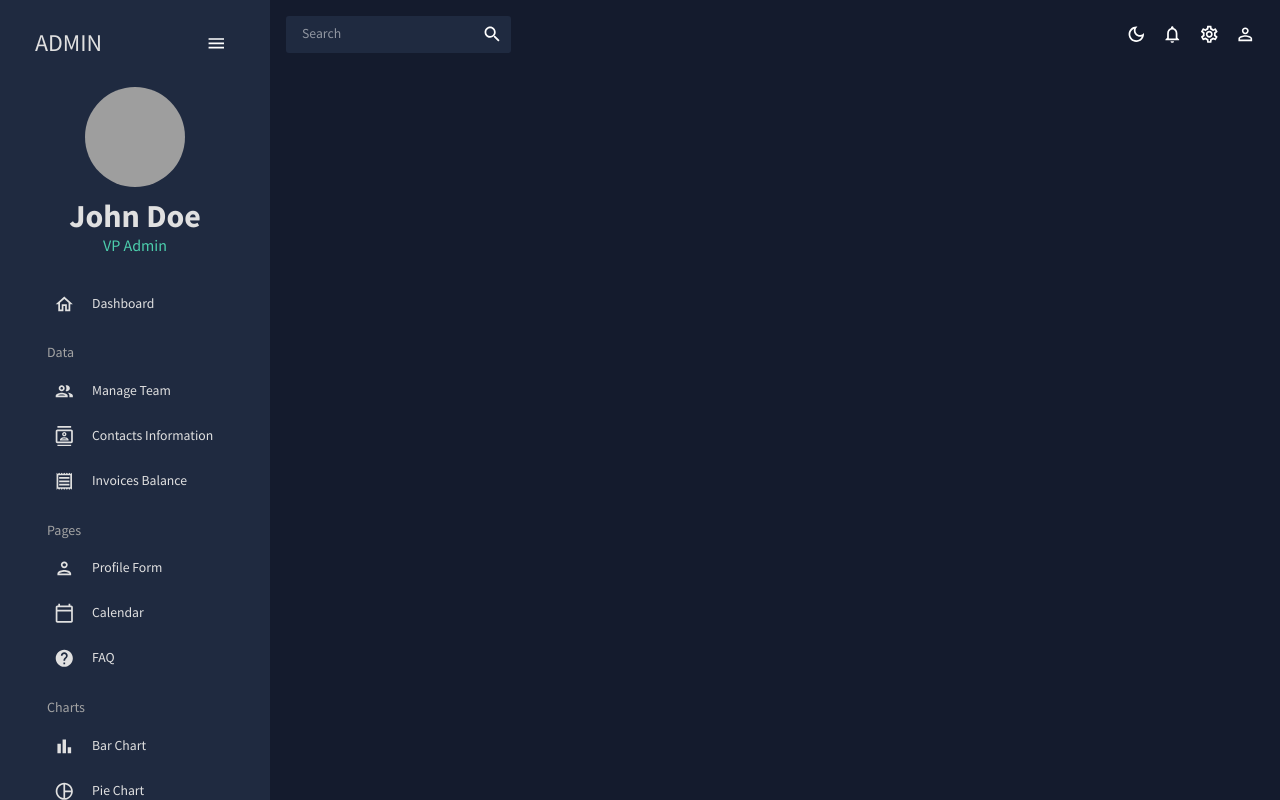
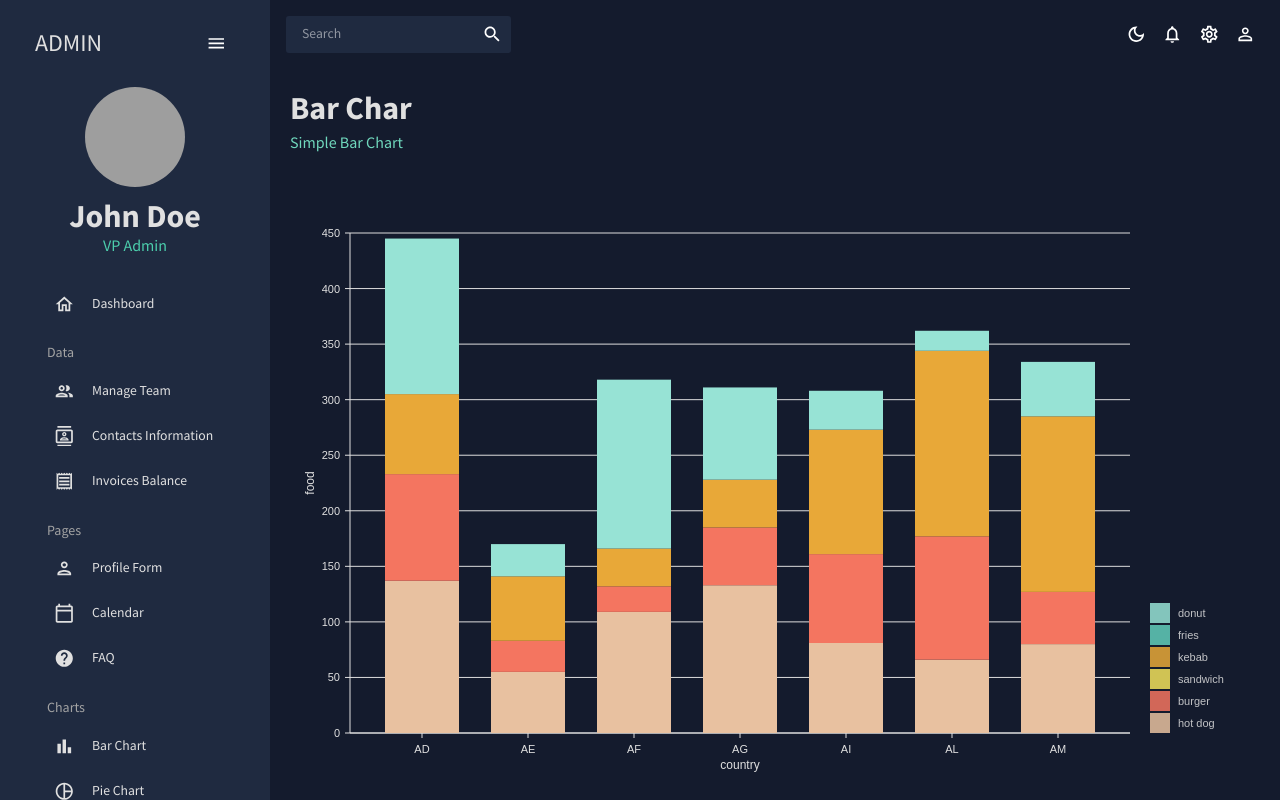
Before and after one commit to umaid-git/Admin-Dashboard, a React (Create React App) app: page /bar in a window 1280 px wide. Built offline with nearby package versions, Linux system fonts and the light colour scheme; grey boxes are pictures that could not be loaded; a web font is replaced by a local one.

Commit message:
added line, pie, bar charts

```diff
--- a/src/App.js
+++ b/src/App.js
@@ -8,9 +8,9 @@
 import Contacts from "./scenes/contacts";
 import Form from "./scenes/form";
 import Calendar from "./scenes/calendar";
-// import Bar  from "./scenes/bar"
-// import Line  from "./scenes/line"
-// import Pie  from "./scenes/pie"
+import Bar from "./scenes/bar";
+import Line from "./scenes/line";
+import Pie from "./scenes/pie";
 import FAQ from "./scenes/faq";
 // import Geography  from "./scenes/geography"
 import { Routes, Route } from "react-router-dom";
@@ -34,9 +34,9 @@
               <Route path="/form" element={<Form />} />
               <Route path="/calendar" element={<Calendar />} />
               <Route path="/faq" element={<FAQ />} />
-              {/* <Route path="/bar" element={<Bar />} /> */}
-              {/* <Route path="/pie" element={<Pie />} /> */}
-              {/* <Route path="/line" element={<Line />} /> */}
+              <Route path="/bar" element={<Bar />} />
+              <Route path="/pie" element={<Pie />} />
+              <Route path="/line" element={<Line />} />
               {/* <Route path="/geography" element={<Geography />} /> */}
             </Routes>
           </main>
--- /dev/null
+++ b/src/components/BarChart.jsx
@@ -0,0 +1,143 @@
+import { useTheme } from "@mui/material";
+import { ResponsiveBar } from "@nivo/bar";
+import { tokens } from "../theme";
+import { mockBarData as data } from "../data/mockData";
+
+const BarChart = ({ isDashBoard = false }) => {
+  const theme = useTheme();
+  const colors = tokens(theme.palette.mode);
+  return (
+    <ResponsiveBar
+      data={data}
+      theme={{
+        axis: {
+          domain: {
+            line: {
+              stroke: colors.grey[100],
+            },
+          },
+          legend: {
+            text: {
+              fill: colors.grey[100],
+            },
+          },
+          ticks: {
+            line: {
+              stroke: colors.grey[100],
+              strokeWidth: 1,
+            },
+            text: {
+              fill: colors.grey[100],
+            },
+          },
+        },
+        legends: {
+          text: {
+            fill: colors.grey[100],
+          },
+        },
+      }}
+      keys={["hot dog", "burger", "sandwich", "kebab", "fries", "donut"]}
+      indexBy="country"
+      margin={{ top: 50, right: 130, bottom: 50, left: 60 }}
+      padding={0.3}
+      valueScale={{ type: "linear" }}
+      indexScale={{ type: "band", round: true }}
+      colors={{ scheme: "nivo" }}
+      defs={[
+        {
+          id: "dots",
+          type: "patternDots",
+          background: "inherit",
+          color: "#38bcb2",
+          size: 4,
+          padding: 1,
+          stagger: true,
+        },
+        {
+          id: "lines",
+          type: "patternLines",
+          background: "inherit",
+          color: "#eed312",
+          rotation: -45,
+          lineWidth: 6,
+          spacing: 10,
+        },
+      ]}
+      fill={[
+        {
+          match: {
+            id: "fries",
+          },
+          id: "dots",
+        },
+        {
+          match: {
+            id: "sandwich",
+          },
+          id: "lines",
+        },
+      ]}
+      borderColor={{
+        from: "color",
+        modifiers: [["darker", 1.6]],
+      }}
+      axisTop={null}
+      axisRight={null}
+      axisBottom={{
+        tickSize: 5,
+        tickPadding: 5,
+        tickRotation: 0,
+        legend: isDashBoard ? undefined : "country",
+        legendPosition: "middle",
+        legendOffset: 32,
+      }}
+      axisLeft={{
+        tickSize: 5,
+        tickPadding: 5,
+        tickRotation: 0,
+        legend: isDashBoard ? undefined : "food",
+        legendPosition: "middle",
+        legendOffset: -40,
+      }}
+      enableLabel={false}
+      labelSkipWidth={12}
+      labelSkipHeight={12}
+      labelTextColor={{
+        from: "color",
+        modifiers: [["darker", 1.6]],
+      }}
+      legends={[
+        {
+          dataFrom: "keys",
+          anchor: "bottom-right",
+          direction: "column",
+          justify: false,
+          translateX: 120,
+          translateY: 0,
+          itemsSpacing: 2,
+          itemWidth: 100,
+          itemHeight: 20,
+          itemDirection: "left-to-right",
+          itemOpacity: 0.85,
+          symbolSize: 20,
+          effects: [
+            {
+              on: "hover",
+              style: {
+                itemOpacity: 1,
+              },
+            },
+          ],
+        },
+      ]}
+      role="application"
+      ariaLabel="Nivo bar chart demo"
+      barAriaLabel={(e) =>
+        e.id + ": " + e.formattedValue + " in country: " + e.indexValue
+      }
+    />
+  );
+};
+
+export default BarChart;
--- /dev/null
+++ b/src/components/LineChart.jsx
@@ -0,0 +1,114 @@
+import { ResponsiveLine } from "@nivo/line";
+import { mockLineData as data } from "../data/mockData";
+import { useTheme } from "@mui/material";
+import { tokens } from "../theme";
+
+const LineChart = ({ isDashboard = false }) => {
+  const theme = useTheme();
+  const colors = tokens(theme.palette.mode);
+  return (
+    <ResponsiveLine
+      data={data}
+      theme={{
+        axis: {
+          domain: {
+            line: {
+              stroke: colors.grey[100],
+            },
+          },
+          legend: {
+            text: {
+              fill: colors.grey[100],
+            },
+          },
+          ticks: {
+            line: {
+              stroke: colors.grey[100],
+              strokeWidth: 1,
+            },
+            text: {
+              fill: colors.grey[100],
+            },
+          },
+        },
+        legends: {
+          text: {
+            fill: colors.grey[100],
+          },
+        },
+        tooltip: {
+          container: {
+            color: colors.primary[500],
+          },
+        },
+      }}
+      colors={isDashboard ? { datum: "color" } : { scheme: "nivo" }}
+      margin={{ top: 50, right: 110, bottom: 50, left: 60 }}
+      xScale={{ type: "point" }}
+      yScale={{
+        type: "linear",
+        min: "auto",
+        max: "auto",
+        stacked: true,
+        reverse: false,
+      }}
+      yFormat=" >-.2f"
+      curve="catmullRom"
+      axisTop={null}
+      axisRight={null}
+      axisBottom={{
+        tickSize: 5,
+        tickPadding: 5,
+        tickRotation: 0,
+        legend: isDashboard ? undefined : "transportation",
+        legendOffset: 36,
+        legendPosition: "middle",
+      }}
+      axisLeft={{
+        tickSize: 5,
+        tickValues: 5,
+        tickPadding: 5,
+        tickRotation: 0,
+        legend: isDashboard ? undefined : "count",
+        legendOffset: -40,
+        legendPosition: "middle",
+      }}
+      enableGridX={false}
+      enableGridY={false}
+      pointSize={10}
+      pointColor={{ theme: "background" }}
+      pointBorderWidth={2}
+      pointBorderColor={{ from: "serieColor" }}
+      pointLabelYOffset={-12}
+      useMesh={true}
+      legends={[
+        {
+          anchor: "bottom-right",
+          direction: "column",
+          justify: false,
+          translateX: 100,
+          translateY: 0,
+          itemsSpacing: 0,
+          itemDirection: "left-to-right",
+          itemWidth: 80,
+          itemHeight: 20,
+          itemOpacity: 0.75,
+          symbolSize: 12,
+          symbolShape: "circle",
+          symbolBorderColor: "rgba(0, 0, 0, .5)",
+          effects: [
+            {
+              on: "hover",
+              style: {
+                itemBackground: "rgba(0, 0, 0, .03)",
+                itemOpacity: 1,
+              },
+            },
+          ],
+        },
+      ]}
+    />
+  );
+};
+
+export default LineChart;
--- /dev/null
+++ b/src/components/PieChart.jsx
@@ -0,0 +1,109 @@
+import { ResponsivePie } from "@nivo/pie";
+import { useTheme } from "@mui/material";
+import { tokens } from "../theme";
+import { mockPieData as data } from "../data/mockData";
+
+const PieChart = () => {
+  const theme = useTheme();
+  const colors = tokens(theme.palette.mode);
+  return (
+    <ResponsivePie
+      data={data}
+      theme={{
+        axis: {
+          domain: {
+            line: {
+              stroke: colors.grey[100],
+            },
+          },
+          legend: {
+            text: {
+              fill: colors.grey[100],
+            },
+          },
+          ticks: {
+            line: {
+              stroke: colors.grey[100],
+              strokeWidth: 1,
+            },
+            text: {
+              fill: colors.grey[100],
+            },
+          },
+        },
+        legends: {
+          text: {
+            fill: colors.grey[100],
+          },
+        },
+      }}
+      margin={{ top: 40, right: 80, bottom: 80, left: 80 }}
+      innerRadius={0.5}
+      padAngle={0.7}
+      cornerRadius={3}
+      activeOuterRadiusOffset={8}
+      borderWidth={1}
+      borderColor={{
+        from: "color",
+        modifiers: [["darker", 0.2]],
+      }}
+      arcLinkLabelsSkipAngle={10}
+      arcLinkLabelsTextColor={colors.grey[100]}
+      arcLinkLabelsThickness={2}
+      arcLinkLabelsColor={{ from: "color" }}
+      enableArcLabels={false}
+      arcLabelsSkipAngle={10}
+      arcLabelsTextColor={{
+        from: "color",
+        modifiers: [["darker", 2]],
+      }}
+      defs={[
+        {
+          id: "dots",
+          type: "patternDots",
+          background: "inherit",
+          color: "rgba(255, 255, 255, 0.3)",
+          size: 4,
+          padding: 1,
+          stagger: true,
+        },
+        {
+          id: "lines",
+          type: "patternLines",
+          background: "inherit",
+          color: "rgba(255, 255, 255, 0.3)",
+          rotation: -45,
+          lineWidth: 6,
+          spacing: 10,
+        },
+      ]}
+      legends={[
+        {
+          anchor: "bottom",
+          direction: "row",
+          justify: false,
+          translateX: 0,
+          translateY: 56,
+          itemsSpacing: 0,
+          itemWidth: 100,
+          itemHeight: 18,
+          itemTextColor: "#999",
+          itemDirection: "left-to-right",
+          itemOpacity: 1,
+          symbolSize: 18,
+          symbolShape: "circle",
+          effects: [
+            {
+              on: "hover",
+              style: {
+                itemTextColor: "#000",
+              },
+            },
+          ],
+        },
+      ]}
+    />
+  );
+};
+
+export default PieChart;
--- /dev/null
+++ b/src/scenes/bar/index.jsx
@@ -0,0 +1,16 @@
+import { Box } from "@mui/material";
+import Header from "../../components/Header";
+import BarChart from "../../components/BarChart";
+
+const Bar = () => {
+  return (
+    <Box m="20px">
+      <Header title="Bar Char" subtitle="Simple Bar Chart" />
+      <Box height="75vh">
+        <BarChart />
+      </Box>
+    </Box>
+  );
+};
+
+export default Bar;
--- /dev/null
+++ b/src/scenes/line/index.jsx
@@ -0,0 +1,16 @@
+import { Box } from "@mui/material";
+import Header from "../../components/Header";
+import LineChart from "../../components/LineChart";
+
+const Line = () => {
+  return (
+    <Box m="20px">
+      <Header title="Line Chart" subtitle="Simple Line Chart" />
+      <Box height="75vh">
+        <LineChart />
+      </Box>
+    </Box>
+  );
+};
+
+export default Line;
--- /dev/null
+++ b/src/scenes/pie/index.jsx
@@ -0,0 +1,16 @@
+import { Box } from "@mui/material";
+import Header from "../../components/Header";
+import PieChart from "../../components/PieChart";
+
+const Pie = () => {
+  return (
+    <Box m="20px">
+      <Header title="Pie Chart" subtitle="Simple Pie Chart" />
+      <Box height="75vh">
+        <PieChart />
+      </Box>
+    </Box>
+  );
+};
+
+export default Pie;
```
